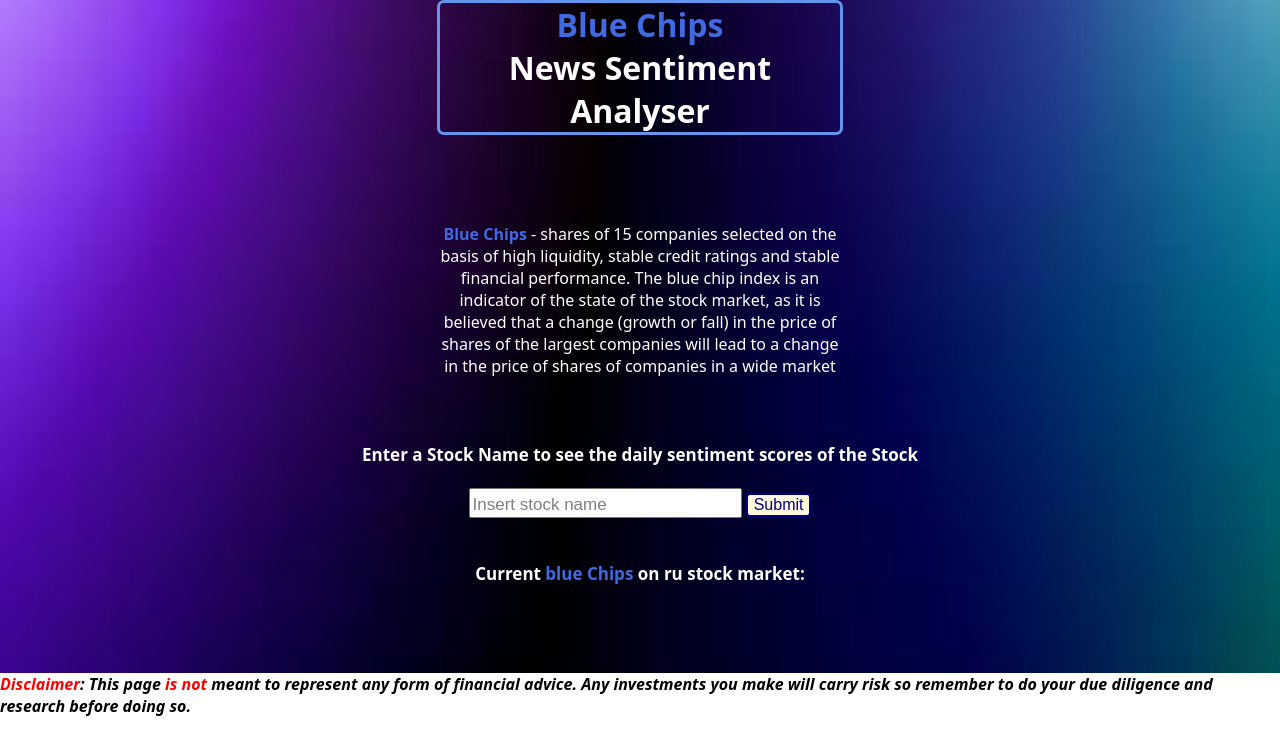
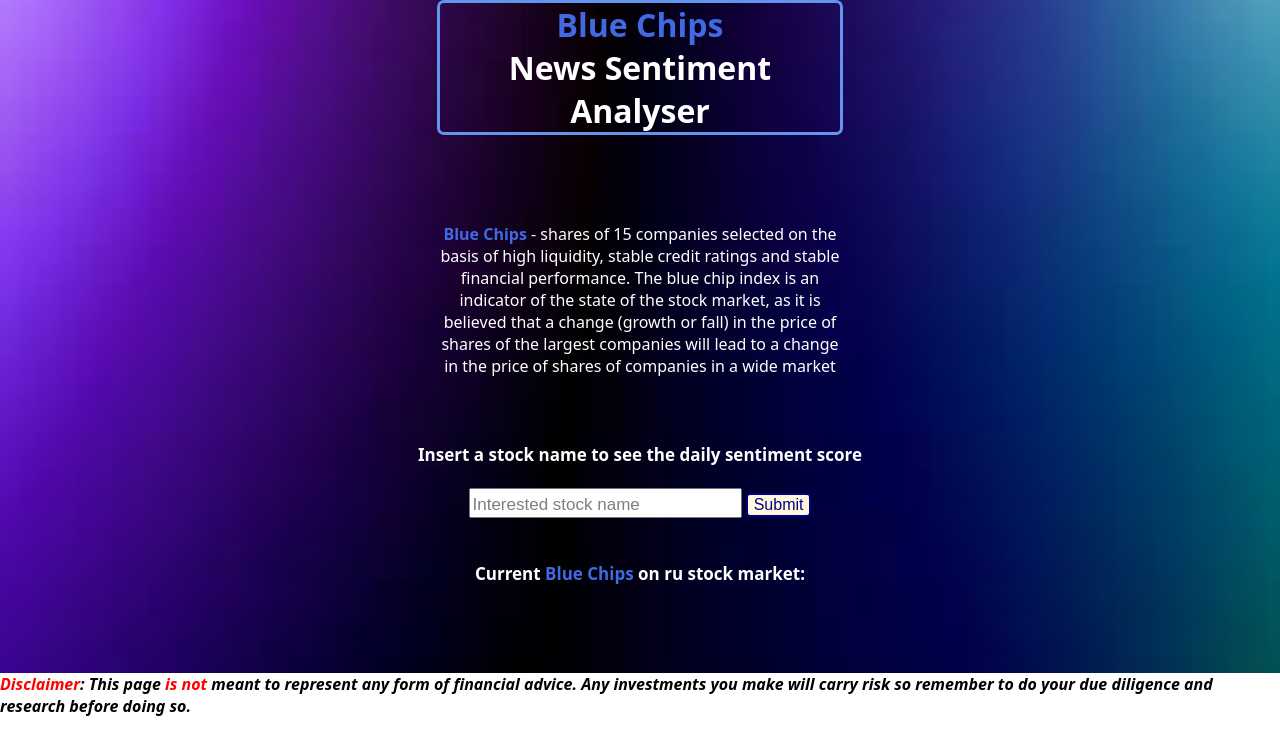
Before and after one commit to GeorgeVSV/blue_chips_news_analysis, a Flask app: template templates/index.html in a window 1280 px wide. Shown: the top 755 px of the page. Run offline with Flask 2, Linux system fonts and the light colour scheme; the template is opened without the code that fills it, so the values that code supplies are empty.

Commit message:
update frontend

```diff
--- a/templates/index.html
+++ b/templates/index.html
@@ -17,13 +17,13 @@
                 of companies in a wide market</p>
             <br><br><br>
             <form action="sentiment" method="POST" >
-                <b>Enter a Stock Name to see the daily sentiment scores of the Stock</b>
+                <b>Insert a stock name to see the daily sentiment score</b>
                 <br><br>
-                <input id="text_field" name="chip" type="text" required placeholder="Insert stock name" pattern="[A-Z][a-z]+">
+                <input id="text_field" name="chip" type="text" required placeholder="Interested stock name" pattern="[A-Z][a-z]+">
                 <input id="submit_button" type="Submit" class="pb" value="Submit">
             </form>
             <br><br>
-            <b>Current <span class="blue_chp">blue Chips</span> on ru stock market:</b><br><br>
+            <b>Current <span class="blue_chp">Blue Chips</span> on ru stock market:</b><br><br>
             {{ table|safe }}
             <br><br><br>
         </div>
--- a/templates/sentiment.html
+++ b/templates/sentiment.html
@@ -7,7 +7,7 @@
 
 	<body >
 		<div class="head_img" align="center">
-			<h1>Daily Sentiment of <span>{{header}}</span> stock</h1>
+			<h1>Daily Sentiment score of <span>{{header}}</span></h1>
 		<br><br>
 		<div class="float_parent">
 			<div class="float_child">
@@ -23,7 +23,7 @@
 		The news headlines are obtained from the investfunds website.
 		Sentiments are given by the nltk.sentiment.vader Python library.</p>
 		<br>
-		<b>Latest stock's news:</b>
+		<b>Latest news related to <span>{{header}}</span>:</b>
 		<br><br>
 		{{ table|safe }}
 		<footer align="left">
```
